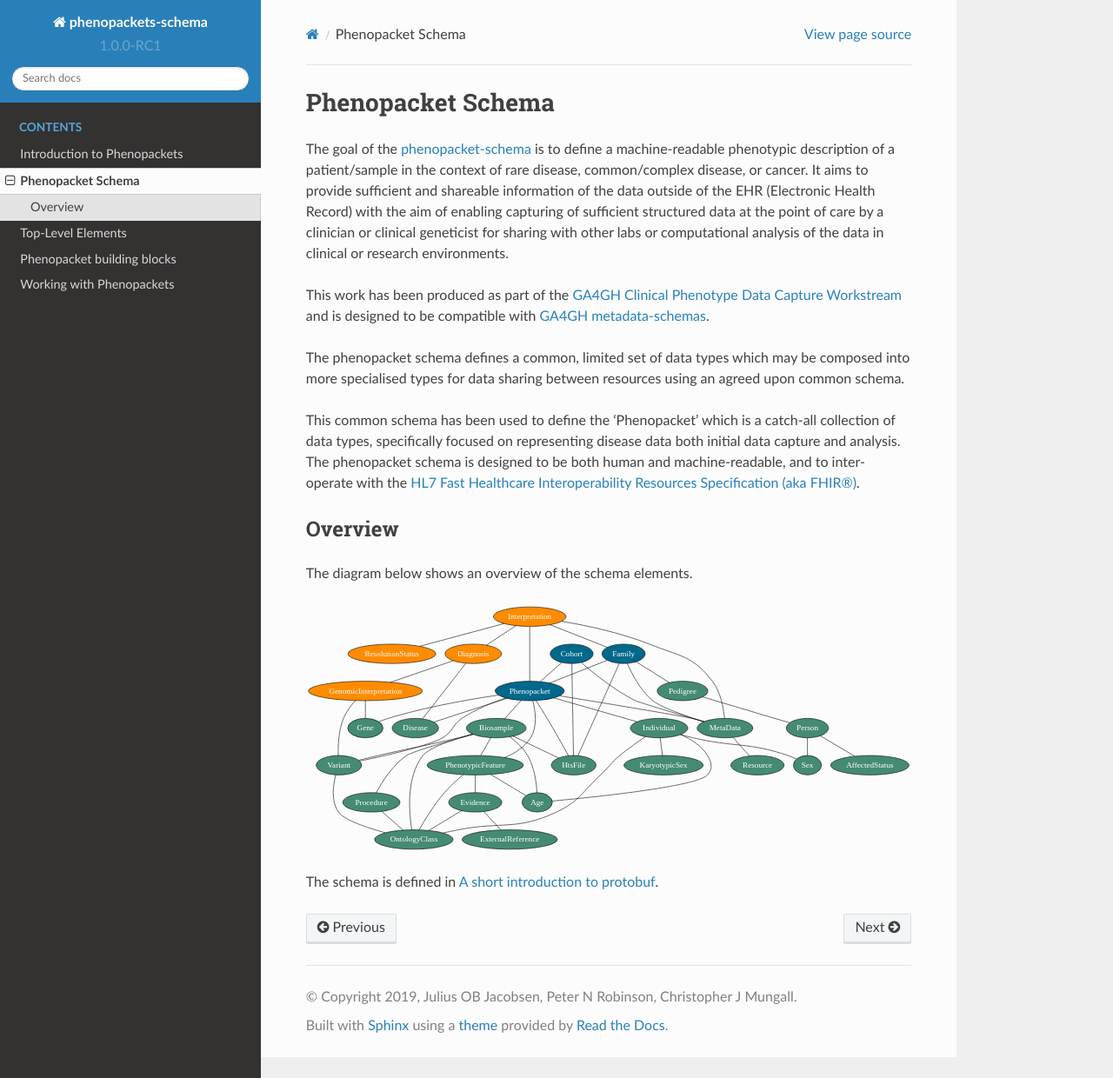
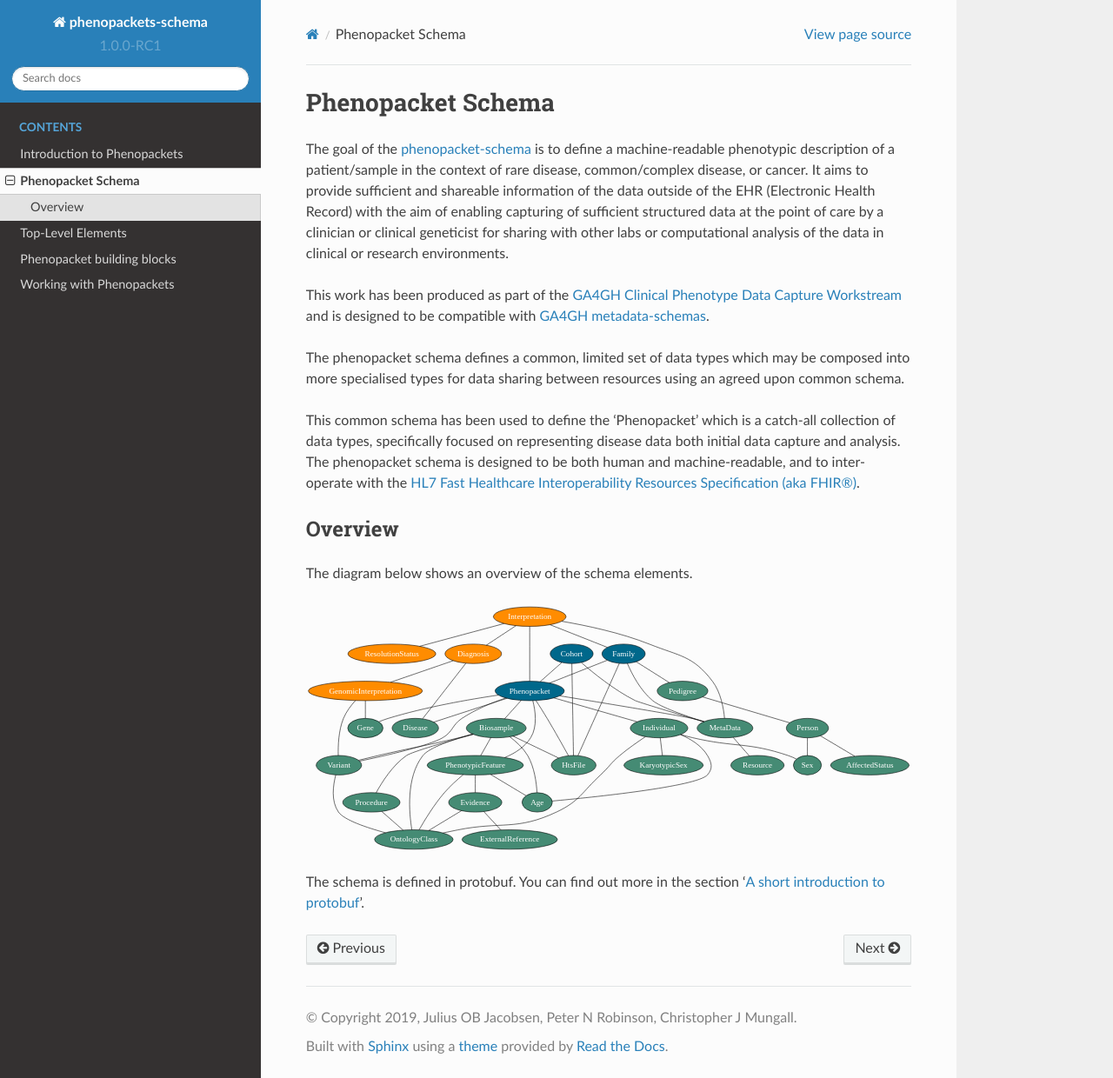
Before and after one commit to phenopackets/phenopacket-schema, a Sphinx documentation site: the page built from docs/schema.rst, in a window 1280 px wide and 1240 px high. Shown: the whole window at 87% size. Built offline with Sphinx 7.4.7 and the Read the Docs theme 2.0.0, drawn with Linux system fonts in a browser that asks for light colours.

Commit message:
Update schema.rst

```diff
--- a/docs/schema.rst
+++ b/docs/schema.rst
@@ -29,4 +29,4 @@ The diagram below shows an overview of the schema elements.
 
 .. figure:: graph/phenopacket-schema-v1.svg
 
-The schema is defined in :ref:`rstprotobuf`.
+The schema is defined in protobuf. You can find out more in the section ':ref:`rstprotobuf`'.
```
